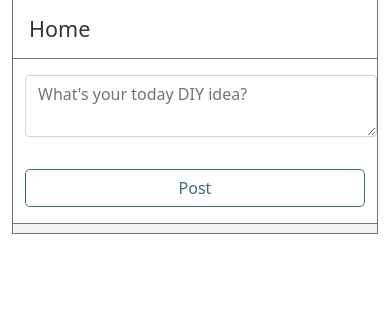
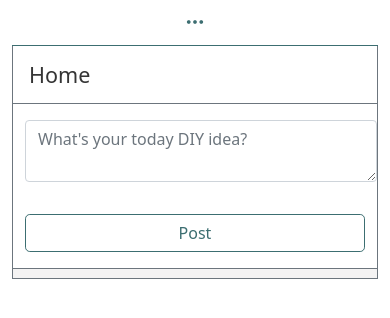
Before and after one commit to m-amirazmi/django-scoial-app, a Django app: page / in a window 390 px wide. Shown: the top 318 px of the page. Run offline with Django 3.2, Linux system fonts and the light colour scheme; the visitor is signed in with stand-in values (Sample User, id 1); data that the repository does not hold is empty; some libraries are stand-ins or nearby versions.

Commit message:
mobile nav

```diff
--- a/templates/accounts/profile-other.html
+++ b/templates/accounts/profile-other.html
@@ -4,7 +4,7 @@
 
 {% block content %}
 <div class="border border-top-0 border-bottom-0 border-secondary" id="profile">
-    <div class="p-3 page-title border-secondary border-bottom">
+    <div id="title-profile-other" class="p-3 page-title border-secondary border-bottom">
         <h4 class="m-0">Profile</h4>
     </div>
 
--- a/templates/accounts/profile.html
+++ b/templates/accounts/profile.html
@@ -4,7 +4,7 @@
 
 {% block content %}
 <div class="border border-top-0 border-bottom-0 border-secondary" id="profile">
-    <div class="p-3 page-title border-secondary border-bottom">
+    <div id="title-profile" class="p-3 page-title border-secondary border-bottom">
         <h4 class="m-0">Profile</h4>
     </div>
 
--- a/templates/base.html
+++ b/templates/base.html
@@ -18,6 +18,11 @@
     {% if 'register' not in request.path and 'login' not in request.path %}
     <section class="container">
         <div class="row">
+
+            <div id="top-bar">
+                {% include 'partials/_topnav.html' %}
+            </div>
+
             <!-- SIDEBAR -->
             <div id="left-sidebar" class="col-md-2">
                 {% include 'partials/_sidebar.html' %}
@@ -40,13 +45,28 @@
     </section>
     {% endif %}
 
+    <!--
+            const titleHome = document.getElementById('title-home')
+            const titleEditPost = document.getElementById('title-post-edit')
+            const titleProfile = document.getElementById('title-profile')
+            const titleProfileOther = document.getElementById('title-profile-other') -->
 
+    <!-- titleHome.classList.add('d-none')
+            titleEditPost.classList.add('d-none')
+            titleProfile.classList.add('d-none')
+            titleProfileOther.classList.add('d-none') -->
     <script>
         const left = document.getElementById('left-sidebar')
         const right = document.getElementById('right-sidebar')
+        const topBar = document.getElementById('top-bar')
+
+        topBar.classList.add('d-none')
+
         if (window.innerWidth < 700) {
             left.classList.add('d-none')
             right.classList.add('d-none')
+            topBar.classList.remove('d-none')
+
         }
     </script>
 
--- a/templates/pages/index.html
+++ b/templates/pages/index.html
@@ -4,7 +4,7 @@
 
 {% block content %}
 <div class="border border-top-0 border-bottom-0 border-secondary" id="content">
-    <div class="p-3 page-title border-secondary border-bottom">
+    <div id="title-home" class="p-3 page-title border-secondary border-bottom">
         <h4 class="m-0">Home</h4>
     </div>
 
--- a/templates/partials/_topnav.html
+++ b/templates/partials/_topnav.html
@@ -1,28 +1,24 @@
-<nav id="navbar" class="navbar navbar-expand-lg navbar-dark bg-primary">
-    <div class="container">
-        <a class="navbar-brand" href="#">DIY Social</a>
-        <button class="navbar-toggler" type="button" data-bs-toggle="collapse" data-bs-target="#navbarNavAltMarkup"
-            aria-controls="navbarNavAltMarkup" aria-expanded="false" aria-label="Toggle navigation">
-            <span class="navbar-toggler-icon"></span>
-        </button>
+<nav id="navbar" class="navbar navbar-expand-lg navbar-light border-bottom border-primary">
+    <div class="container-fluid">
+        <div class="d-flex justify-content-center align-items-center w-100">
+            <button class="navbar-toggler border-0 text-primary text-center" type="button" data-bs-toggle="collapse" data-bs-target="#navbarNavAltMarkup" aria-controls="navbarNavAltMarkup" aria-expanded="false" aria-label="Toggle navigation">
+                <i class="bi bi-three-dots"></i>
+            </button>
+        </div>
         <div class="collapse navbar-collapse" id="navbarNavAltMarkup">
             <div class="navbar-nav ms-auto d-flex align-items-center">
-                <a class="nav-link" aria-current="page" href="#">Home</a>
-
-
+                <a class="nav-link" aria-current="page" href="{% url 'index' %}">Home</a>
 
                 {% if user.is_authenticated %}
                 <!-- If registered -->
-                <a href="#" class="nav-link">Welcome, {{user.first_name}} {{user.last_name}}</a>
-                <a class="nav-link" href="{% url 'logout' %}" data-bs-toggle="tooltip" data-bs-placement="left"
-                    title="Logout">
-                    <i class="bi bi-box-arrow-right"></i>
+                <a href="{% url 'profile' %}" class="nav-link">Welcome, {{user.first_name}} {{user.last_name}}</a>
+                <a class="nav-link text-warning" href="{% url 'logout' %}" data-bs-toggle="tooltip" data-bs-placement="left" title="Logout">
+                    Logout
                 </a>
                 {% else %}
                 <!-- If not registered -->
-                <a class="nav-link" href="{% url 'login' %}" data-bs-toggle="tooltip" data-bs-placement="left"
-                    title="Login">
-                    <i class="bi bi-box-arrow-in-right"></i>
+                <a class="nav-link" href="{% url 'login' %}" data-bs-toggle="tooltip" data-bs-placement="left" title="Login">
+                    Login <i class="bi bi-box-arrow-in-right"></i>
                 </a>
                 {% endif %}
 
--- a/templates/posts/edit.html
+++ b/templates/posts/edit.html
@@ -4,7 +4,7 @@
 
 {% block content %}
 <div class="border border-top-0 border-bottom-0 border-secondary" id="profile">
-    <div class="p-3 page-title border-secondary border-bottom">
+    <div id="title-post-edit" class="p-3 page-title border-secondary border-bottom">
         <h4 class="m-0">Edit Post</h4>
     </div>
 
```
